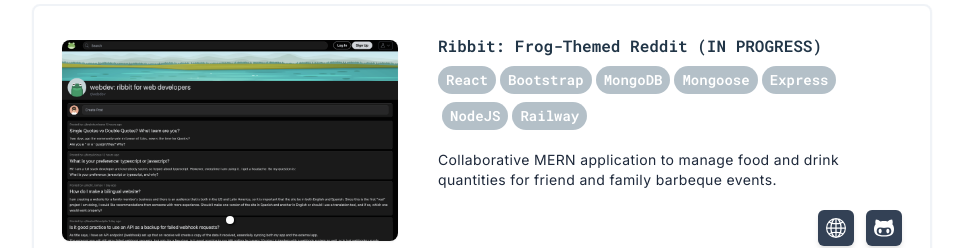
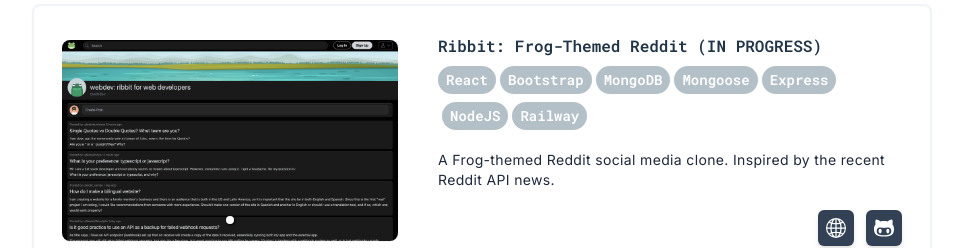
Before and after one commit to Lizette-Dimalanta/Portfolio_V2, a React (Vite) app: page / in a window 1280 px wide. Shown: the part 3680-3928 px from the top of the page, without its empty margins (158-1121 px from the left). Built offline with nearby package versions, Linux system fonts and the light colour scheme.

Commit message:
Updated new project description

```diff
--- a/src/pages/Projects.jsx
+++ b/src/pages/Projects.jsx
@@ -14,7 +14,7 @@
       'NodeJS',
       'Railway'
     ],
-    description: 'Collaborative MERN application to manage food and drink quantities for friend and family barbeque events.',
+    description: 'A Frog-themed Reddit social media clone. Inspired by the recent Reddit API news.',
     images: [
       '/images/Ribbit.png'
     ],
```
